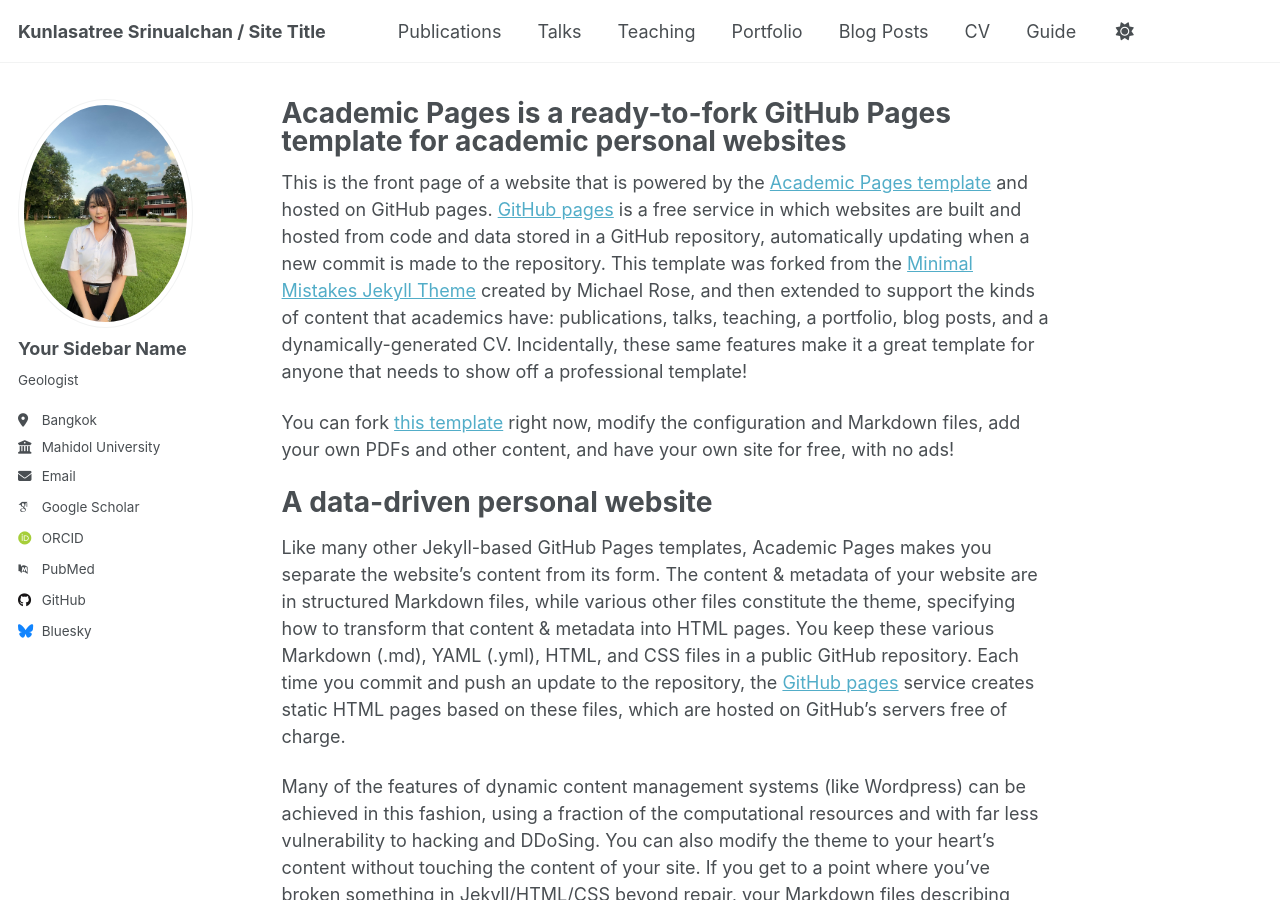
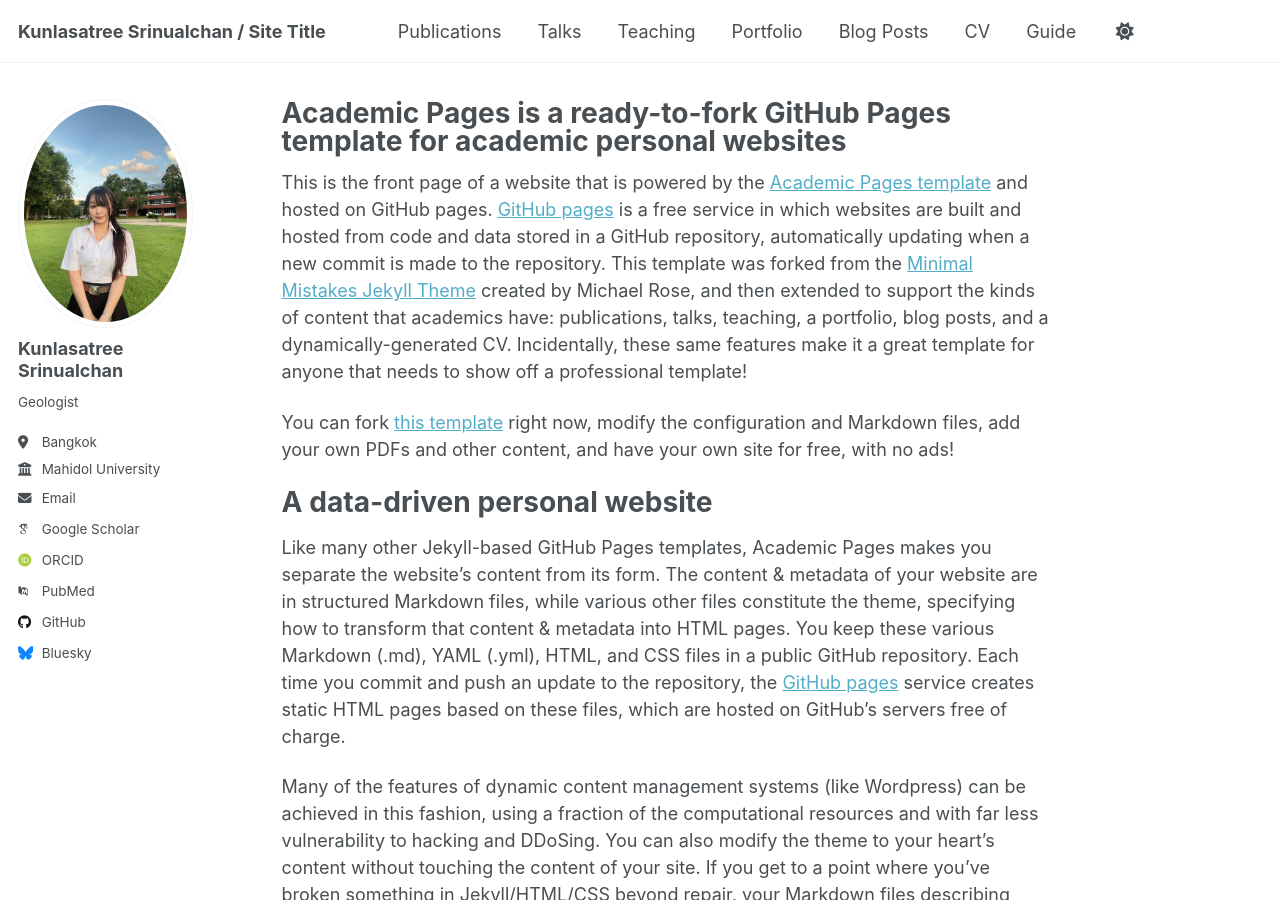
Before and after one commit to kunlasatree2332/kunlasatree2332.github.io, a Jekyll site: the page built from _pages/about.md, in a window 1280 px wide and 900 px high. Built offline with Jekyll 4.4.1, drawn with Linux system fonts in a browser that asks for light colours; some web fonts are replaced; a script that is not in the unit is left out.

Commit message:
Update _config.yml

```diff
--- a/_config.yml
+++ b/_config.yml
@@ -24,7 +24,7 @@ repository               : "academicpages/academicpages.github.io"
 author:
   # Biographic information
   avatar           : "Kunlasatree.jpg"
-  name             : "Your Sidebar Name"
+  name             : "Kunlasatree Srinualchan"
   pronouns         : # example: "she/her"
   bio              : "Geologist"
   location         : "Bangkok"
```
